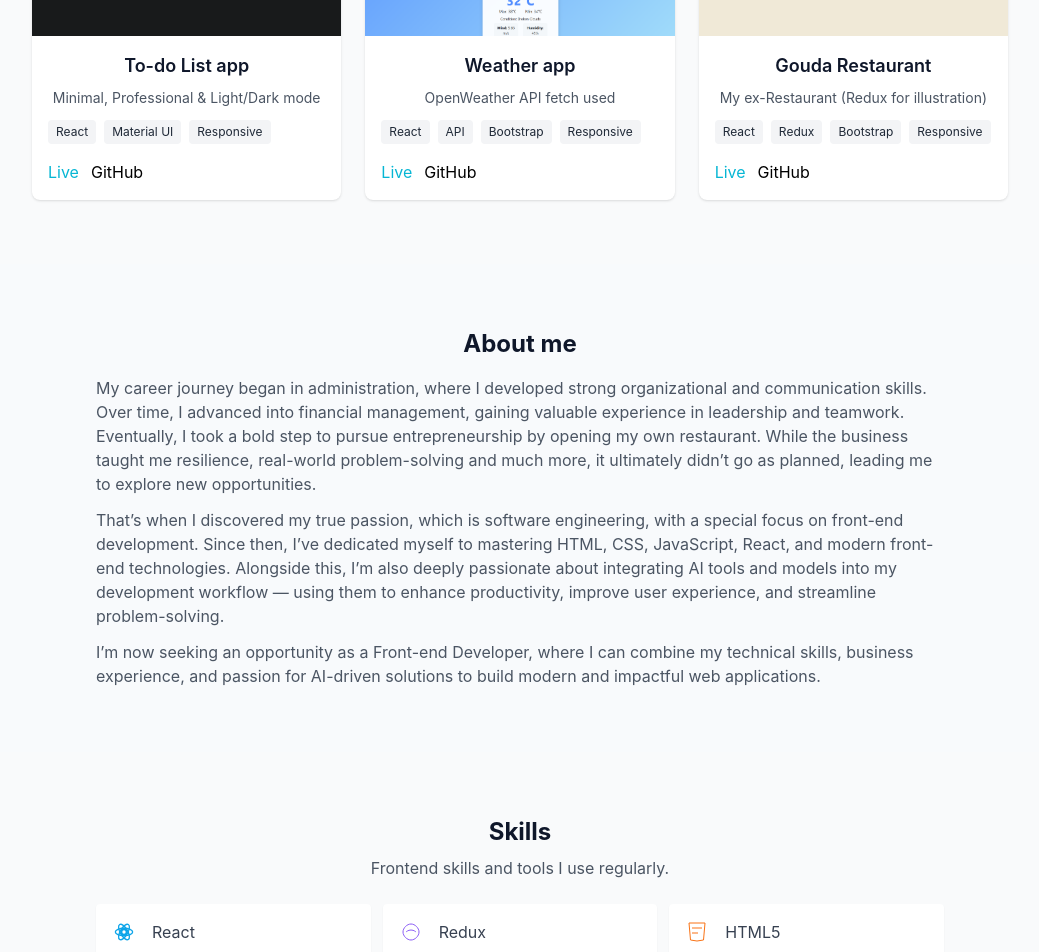
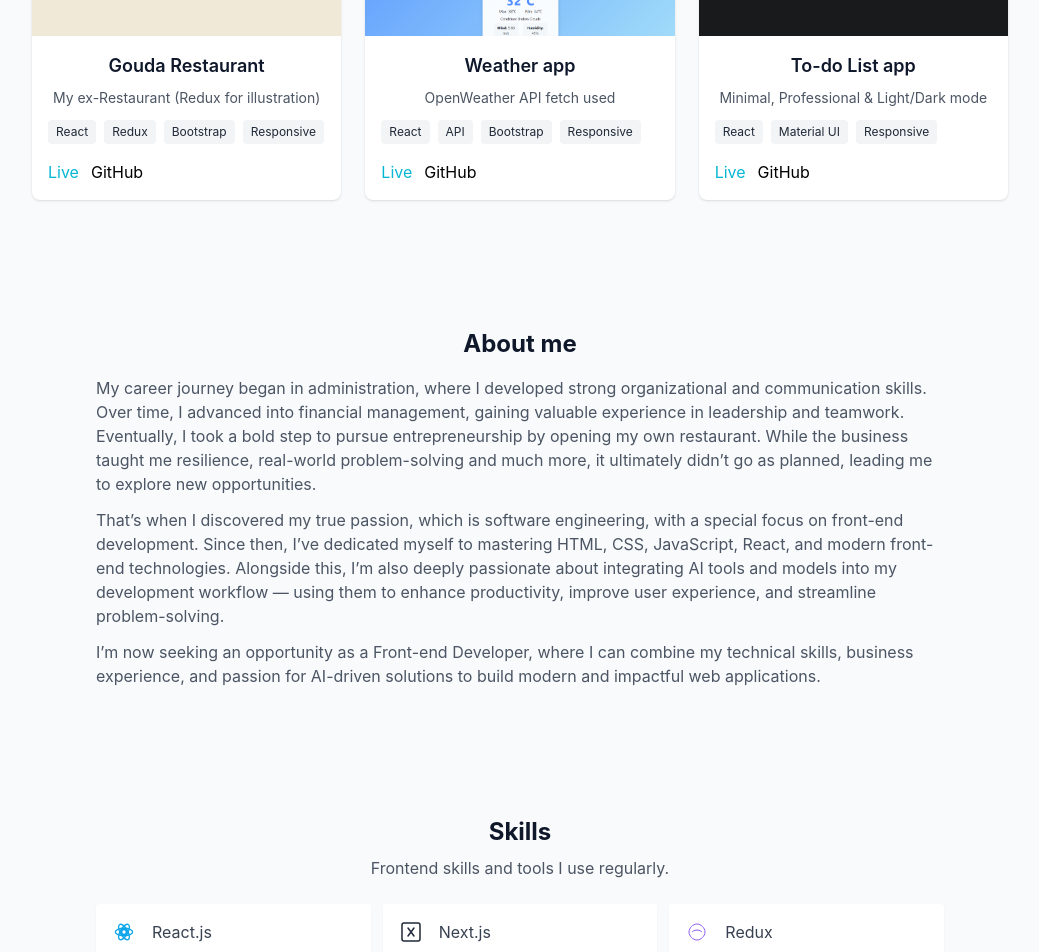
Before and after one commit to Hazem-Gouda/portfolio, a React (Create React App) app: page / in a window 1280 px wide. Shown: the part 1180-2132 px from the top of the page, without its empty margins (120-1159 px from the left). Built offline with nearby package versions, Linux system fonts and the light colour scheme.

Commit message:
Added Next.js

```diff
--- a/src/components/Contact.js
+++ b/src/components/Contact.js
@@ -1,5 +1,10 @@
 import React from 'react';
 
+/**
+ * Contact section component
+ * Displays contact information and social media links
+ * Includes phone, WhatsApp, email, LinkedIn, GitHub, and resume download
+ */
 export default function Contact() {
   const phone = '+20106759041';
   const mail = 'hazemgouda97@yahoo.com';
--- a/src/components/Footer.js
+++ b/src/components/Footer.js
@@ -1,5 +1,9 @@
 import React from 'react';
 
+/**
+ * Footer component
+ * Simple footer with copyright information
+ */
 export default function Footer() {
   return (
     <footer className="py-6 text-center text-sm text-gray-500">
--- a/src/components/Hero.js
+++ b/src/components/Hero.js
@@ -1,5 +1,9 @@
 import React from 'react';
 
+/**
+ * Hero section component
+ * Main landing section with introduction and call-to-action buttons
+ */
 export default function Hero() {
   return (
     <section id="home" className="min-h-screen flex items-center" >
--- a/src/components/Navbar.js
+++ b/src/components/Navbar.js
@@ -1,5 +1,10 @@
 import React, { useState, useRef, useEffect } from 'react';
 
+/**
+ * Navbar component
+ * Fixed navigation bar with responsive mobile menu
+ * Includes click-outside and keyboard (Escape) handlers for accessibility
+ */
 export default function Navbar() {
   const [open, setOpen] = useState(false);
   const buttonRef = useRef(null);
--- a/src/components/Projects.js
+++ b/src/components/Projects.js
@@ -1,14 +1,20 @@
 import React from 'react';
 import ProjectCard from './ProjectCard';
 
+/**
+ * Projects section component
+ * Displays a grid of project cards showcasing portfolio projects
+ * Projects are ordered from left to right: Gouda Restaurant, Weather App, To-Do List
+ */
+// Projects array ordered from left to right as displayed
 const sampleProjects = [
   {
-    title: 'To-do List app',
-    desc: 'Minimal, Professional & Light/Dark mode',
-    tech: ['React', 'Material UI', 'Responsive'],
-    live: 'https://hazem-gouda.github.io/to-do-list/',
-    github: 'https://github.com/Hazem-Gouda/to-do-list',
-    img: process.env.PUBLIC_URL + '/assets/todo.png'
+    title: 'Gouda Restaurant',
+    desc: 'My ex-Restaurant (Redux for illustration)',
+    tech: ['React', 'Redux', 'Bootstrap', 'Responsive'],
+    live: 'https://hazem-gouda.github.io/restaurant-app/',
+    github: 'https://github.com/Hazem-Gouda/restaurant-app',
+    img: process.env.PUBLIC_URL + '/assets/restaurant.png'
   },
   {
     title: 'Weather app',
@@ -19,21 +25,26 @@ const sampleProjects = [
     img: process.env.PUBLIC_URL + '/assets/weather.png'
   },
   {
-    title: 'Gouda Restaurant',
-    desc: 'My ex-Restaurant (Redux for illustration)',
-    tech: ['React', 'Redux', 'Bootstrap', 'Responsive'],
-    live: 'https://hazem-gouda.github.io/restaurant-app/',
-    github: 'https://github.com/Hazem-Gouda/restaurant-app',
-    img: process.env.PUBLIC_URL + '/assets/restaurant.png'
+    title: 'To-do List app',
+    desc: 'Minimal, Professional & Light/Dark mode',
+    tech: ['React', 'Material UI', 'Responsive'],
+    live: 'https://hazem-gouda.github.io/to-do-list/',
+    github: 'https://github.com/Hazem-Gouda/to-do-list',
+    img: process.env.PUBLIC_URL + '/assets/todo.png'
   }
 ];
 
+/**
+ * Projects component
+ * Renders a responsive grid of project cards
+ */
 export default function Projects() {
   return (
     <section id="projects" className="py-16 bg-gray-50">
       <div className="max-w-5xl mx-auto px-6 text-center">
         <h2 className="text-2xl font-bold text-primary">Projects</h2>
         <p className="mt-2 text-gray-600">Selected projects demonstrating frontend skills and responsive UI.</p>
+        {/* Responsive grid: 1 column on mobile, 2 on tablet, 3 on desktop */}
         <div className="mt-8 grid gap-6 grid-cols-1 sm:grid-cols-2 lg:grid-cols-3">
           {sampleProjects.map(p => (
             <ProjectCard
--- a/src/components/Skills.js
+++ b/src/components/Skills.js
@@ -1,18 +1,37 @@
 import React from 'react';
 
-const skills = ['React', 'Redux', 'HTML5', 'CSS3', 'JavaScript (ES6+)', 'Bootstrap', 'Material UI', 'Tailwind', 'Responsive Design', 'Git & GitHub', 'Jest', 'React Testing Library', 'Accessibility (a11y)'];
+/**
+ * Skills section component
+ * Displays a grid of technical skills with custom SVG icons
+ */
 
+// Skills array - ordered logically by category (frameworks, languages, tools, testing)
+const skills = ['React.js', 'Next.js', 'Redux', 'HTML5', 'CSS3', 'JavaScript (ES6+)', 'Bootstrap', 'Material UI', 'Tailwind', 'Responsive Design', 'Git & GitHub', 'Jest', 'React Testing Library', 'Accessibility (a11y)'];
+
+/**
+ * Icon component
+ * Returns a semantic SVG icon for each skill
+ * Icons are simple, lightweight, and color-coded
+ * @param {string} name - Skill name to render icon for
+ */
 function Icon({ name }) {
-  // Return a small, semantic SVG per skill. Keep icons simple and lightweight.
   switch (name) {
-    case 'React':
+    case 'React.js':
       return (
         <svg className="w-8 h-8 text-sky-500" viewBox="0 0 24 24" fill="none" aria-hidden="true">
-          <title>React</title>
+          <title>React.js</title>
           <circle cx="12" cy="12" r="2" stroke="currentColor" strokeWidth="1.5" />
           <ellipse cx="12" cy="12" rx="6.5" ry="2.8" stroke="currentColor" strokeWidth="1" />
           <ellipse cx="12" cy="12" rx="6.5" ry="2.8" stroke="currentColor" strokeWidth="1" transform="rotate(60 12 12)" />
           <ellipse cx="12" cy="12" rx="6.5" ry="2.8" stroke="currentColor" strokeWidth="1" transform="rotate(120 12 12)" />
+        </svg>
+      );
+    case 'Next.js':
+      return (
+        <svg className="w-6 h-6 text-gray-800" viewBox="0 0 24 24" fill="none" aria-hidden="true">
+          <title>Next.js</title>
+          <rect x="3" y="3" width="18" height="18" rx="2" stroke="currentColor" strokeWidth="1.5" />
+          <path d="M9 8l6 8M15 8l-6 8" stroke="currentColor" strokeWidth="1.5" strokeLinecap="round" strokeLinejoin="round" />
         </svg>
       );
     case 'Redux':
@@ -126,12 +145,17 @@ function Icon({ name }) {
   }
 }
 
+/**
+ * Skills component
+ * Renders a responsive grid of skill items with icons
+ */
 export default function Skills() {
   return (
     <section id="skills" className="py-16 bg-gray-50">
       <div className="max-w-4xl mx-auto px-6 text-center">
         <h2 className="text-2xl font-bold text-primary">Skills</h2>
         <p className="mt-2 text-gray-600">Frontend skills and tools I use regularly.</p>
+        {/* Responsive grid: 2 columns on mobile, 3 on tablet and up */}
         <ul className="mt-6 grid grid-cols-2 sm:grid-cols-3 gap-3">
           {skills.map(s => (
             <li key={s} className="flex items-center gap-3 bg-white p-3 rounded shadow-sm">
--- a/src/reportWebVitals.js
+++ b/src/reportWebVitals.js
@@ -1,3 +1,8 @@
+/**
+ * Web Vitals reporting function
+ * Measures and reports Core Web Vitals metrics
+ * @param {Function} onPerfEntry - Callback function to handle performance metrics
+ */
 const reportWebVitals = onPerfEntry => {
   if (onPerfEntry && onPerfEntry instanceof Function) {
     import('web-vitals').then(({ getCLS, getFID, getFCP, getLCP, getTTFB }) => {
```
Also changed, not shown: package.json (+18 -16 lines), src/App.css (deleted, +0 -38 lines), src/App.js (+6 -1 lines), src/components/ProjectCard.js (+11 -0 lines), src/index.js (+4 -3 lines).
